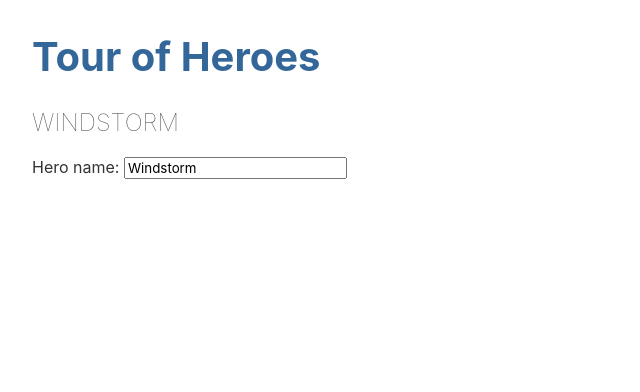
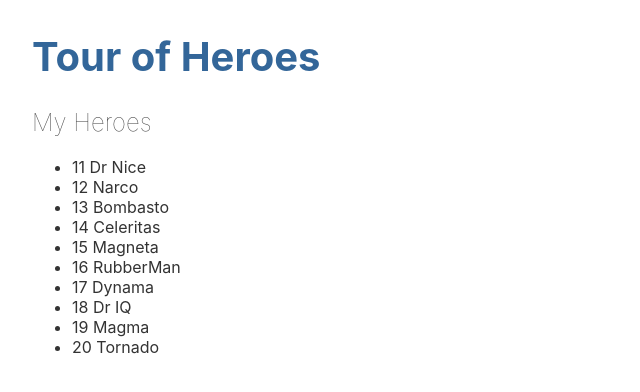
Before and after one commit to manavm1990/Tour-of-Heroes, an Angular app: page / in a window 1280 px wide. Shown: the top 392 px of the page, without its empty margins (0-640 px from the left). Built offline with nearby package versions, Linux system fonts and the light colour scheme.

Commit message:
:construction: Use ngFor for heroes 🤡

```diff
--- a/src/app/heroes/heroes.component.html
+++ b/src/app/heroes/heroes.component.html
@@ -1,5 +1,6 @@
-<h2>{{hero.name | uppercase}}</h2>
-<div>
-  <label for="name">Hero name: </label>
-  <input id="name" [(ngModel)]="hero.name" placeholder="name" />
-</div>
+<h2>My Heroes</h2>
+<ul class="heroes">
+  <li *ngFor="let hero of heroes">
+    <span class="badge">{{hero.id}}</span> {{hero.name}}
+  </li>
+</ul>
--- a/src/app/heroes/heroes.component.ts
+++ b/src/app/heroes/heroes.component.ts
@@ -1,5 +1,5 @@
 import { Component } from '@angular/core';
-import { Hero } from '../hero';
+import { HEROES } from '../mock-heroes';
 
 // Annotate our class with necessary metadata 👇🏾 using the Component DECORATOR from angular core
 @Component({
@@ -9,7 +9,7 @@
   styleUrls: ['./heroes.component.css'],
 })
 export class HeroesComponent {
-  hero: Hero = { id: 1, name: 'Windstorm' };
+  heroes = HEROES;
 
   constructor() {}
 }
```
